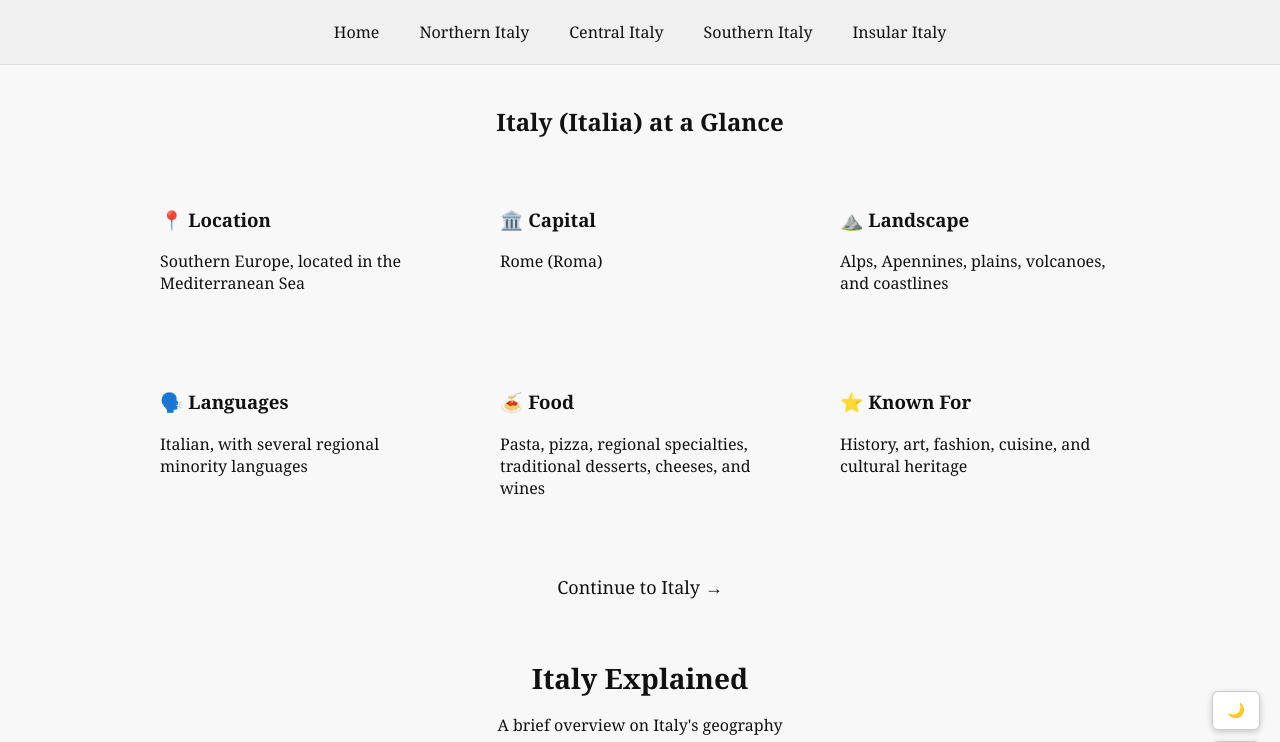
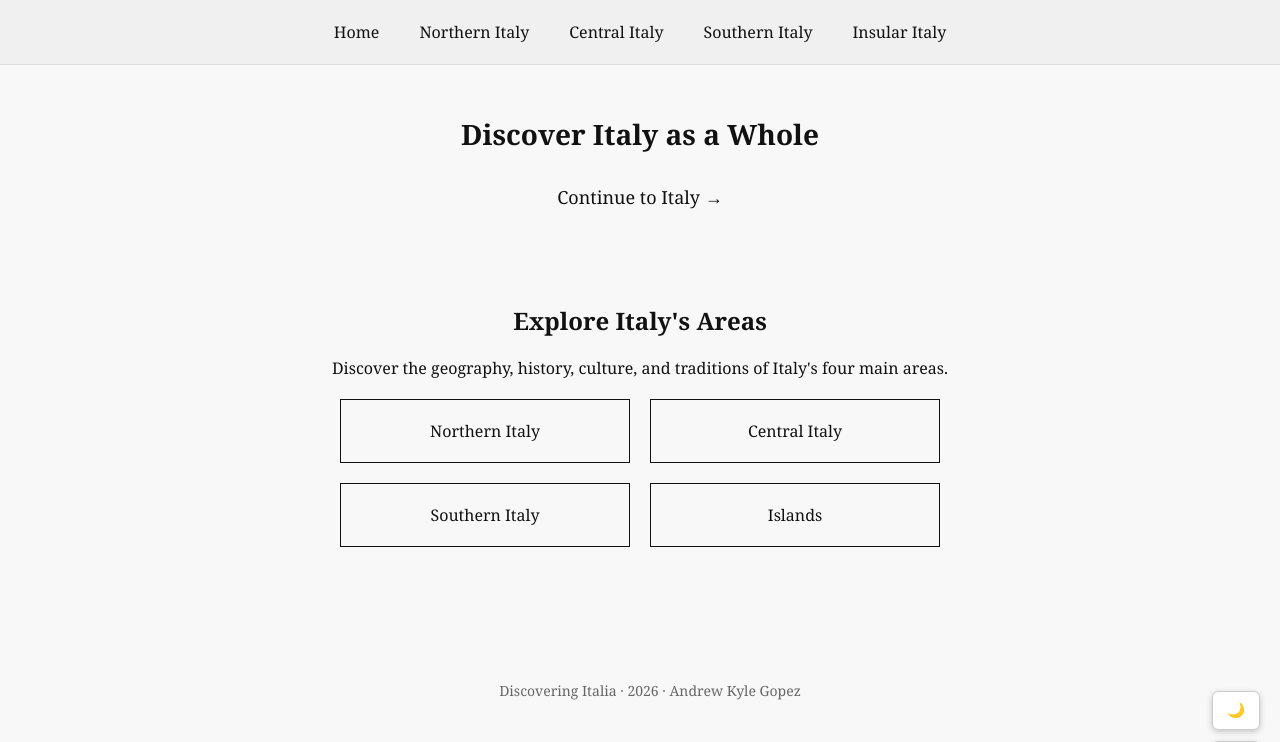
Before and after one commit to andrewgopez/discovering-italia, a plain HTML site: page html/regions.html in a window 1280 px wide. Shown: the top 742 px of the page. Drawn offline with Linux system fonts and the light colour scheme.

Commit message:
Move 'At a Glance' section to another section and remove unnecessary iframe and video description class

```diff
--- a/html/regions.html
+++ b/html/regions.html
@@ -1,13 +1,15 @@
 <!DOCTYPE html>
 <html lang="en">
+
 <head>
     <meta charset="UTF-8">
     <meta name="viewport" content="width=device-width, initial-scale=1.0">
-    <title>Discovering Italia</title>
+    <title>Explore the Regions of Italy | Discovering Italia</title>
     <link rel="stylesheet" href="style.css">
     <link rel="icon" type="image/x-icon" href="italy_flag.png">
     <script src="script.js" defer></script>
 </head>
+
 <body>
     <nav class="navbar">
         <a href="index.html">Home</a>
@@ -17,67 +19,23 @@
         <a href="./insular/insular.html">Insular Italy</a>
     </nav>
 
-    <section class="region-overview">
-        <h2>Italy (Italia) at a Glance</h2>
-
-        <div class="info-grid">
-            <div>
-                <h3>📍 Location</h3>
-                <p>Southern Europe, located in the Mediterranean Sea</p>
-            </div>
-
-            <div>
-                <h3>🏛️ Capital</h3>
-                <p>
-                    Rome (Roma)
-                </p>
-            </div>
-
-            <div>
-                <h3>⛰️ Landscape</h3>
-                <p>
-                    Alps, Apennines, plains, volcanoes, and coastlines
-                </p>
-            </div>
-
-            <div>
-                <h3>🗣️ Languages</h3>
-                <p>Italian, with several regional minority languages</p>
-            </div>
-
-            <div>
-                <h3>🍝 Food</h3>
-                <p>
-                    Pasta, pizza, regional specialties, traditional desserts, cheeses, and wines
-                </p>
-            </div>
-
-            <div>
-                <h3>⭐ Known For</h3>
-                <p>History, art, fashion, cuisine, and cultural heritage</p>
-            </div>
-        </div>
-    </section>
-
-    <p class="next-section">
+    <section class="section">
+        <h2>Discover Italy as a Whole</h2>
+        <p class="next-section" style="text-align: center;">
             <a href="../html/italy.html">Continue to Italy →</a>
         </p>
-
+    </section>
+<!--
     <section class="section">
         <h2>Italy Explained</h2>
         <p class="video-description">
             A brief overview on Italy's geography
         </p>
 
-      <iframe
-            width="560"
-            height="315"
-            src="https://www.youtube.com/embed/G_KMybIvv4c?si=_efbYN9kSDhwJjCl"
-            title="YouTube video player"
-            frameborder="0"
+        <iframe width="560" height="315" src="https://www.youtube.com/embed/G_KMybIvv4c?si=_efbYN9kSDhwJjCl"
+            title="YouTube video player" frameborder="0"
             allow="accelerometer; autoplay; clipboard-write; encrypted-media; gyroscope; picture-in-picture; web-share"
-            referrerpolicy="strict-origin-when-cross-origin"
-            allowfullscreen>
+            referrerpolicy="strict-origin-when-cross-origin" allowfullscreen>
         </iframe>
 
         <h2>A Brief History of Italy</h2>
@@ -85,22 +43,18 @@
             A short video on the history of Italy
         </p>
 
-        <iframe
-            width="560"
-            height="315"
-            src="https://www.youtube.com/embed/DD4wjwaFU-U?si=SYXPkokEMn0wwESj"
-            title="YouTube video player"
-            frameborder="0"
+        <iframe width="560" height="315" src="https://www.youtube.com/embed/DD4wjwaFU-U?si=SYXPkokEMn0wwESj"
+            title="YouTube video player" frameborder="0"
             allow="accelerometer; autoplay; clipboard-write; encrypted-media; gyroscope; picture-in-picture; web-share"
-            referrerpolicy="strict-origin-when-cross-origin"
-            allowfullscreen>
+            referrerpolicy="strict-origin-when-cross-origin" allowfullscreen>
         </iframe>
 
-    </section>
+    </section> -->
 
     <main class="regions-page">
-        <h1>Italy</h1>
-        <p>Discover the geography, history, culture, and traditions of Italy's four major areas.</p>
+        <h2>Explore Italy's Areas</h2>
+        <p>Discover the geography, history, culture, and traditions of Italy's four main areas.</p>
+
         <div class="region-grid">
             <a class="region-card" href="./north/north.html">Northern Italy</a>
             <a class="region-card" href="./central/central.html">Central Italy</a>
@@ -109,6 +63,7 @@
         </div>
     </main>
 
+
     <button id="themeToggle">Toggle Theme</button>
     <button id="backToTop">⬆️</button>
 
@@ -116,4 +71,5 @@
         <p>Discovering Italia · 2026 · Andrew Kyle Gopez</p>
     </footer>
 </body>
+
 </html>
```
Lines whose indentation alone changed are shown as unchanged.
